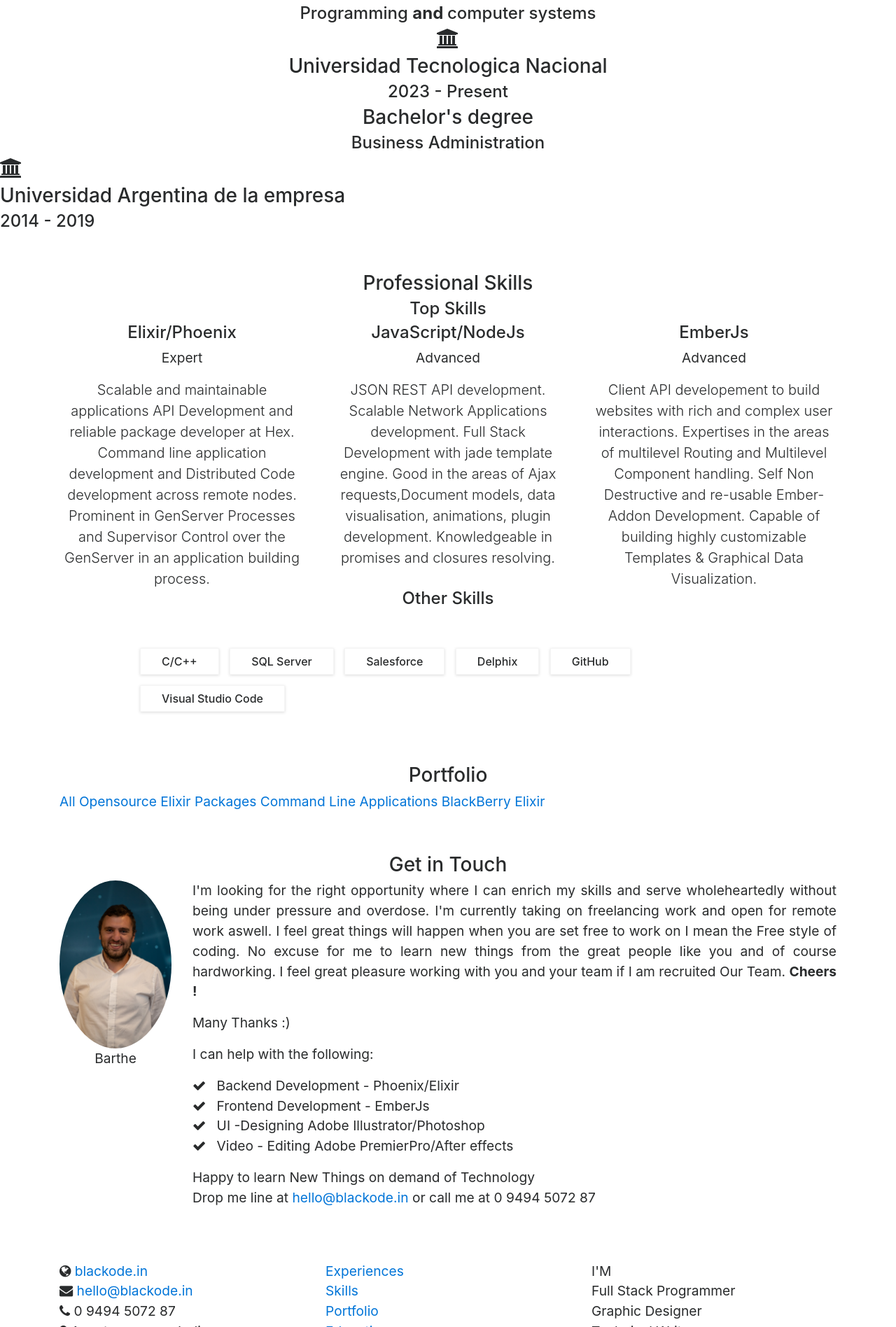
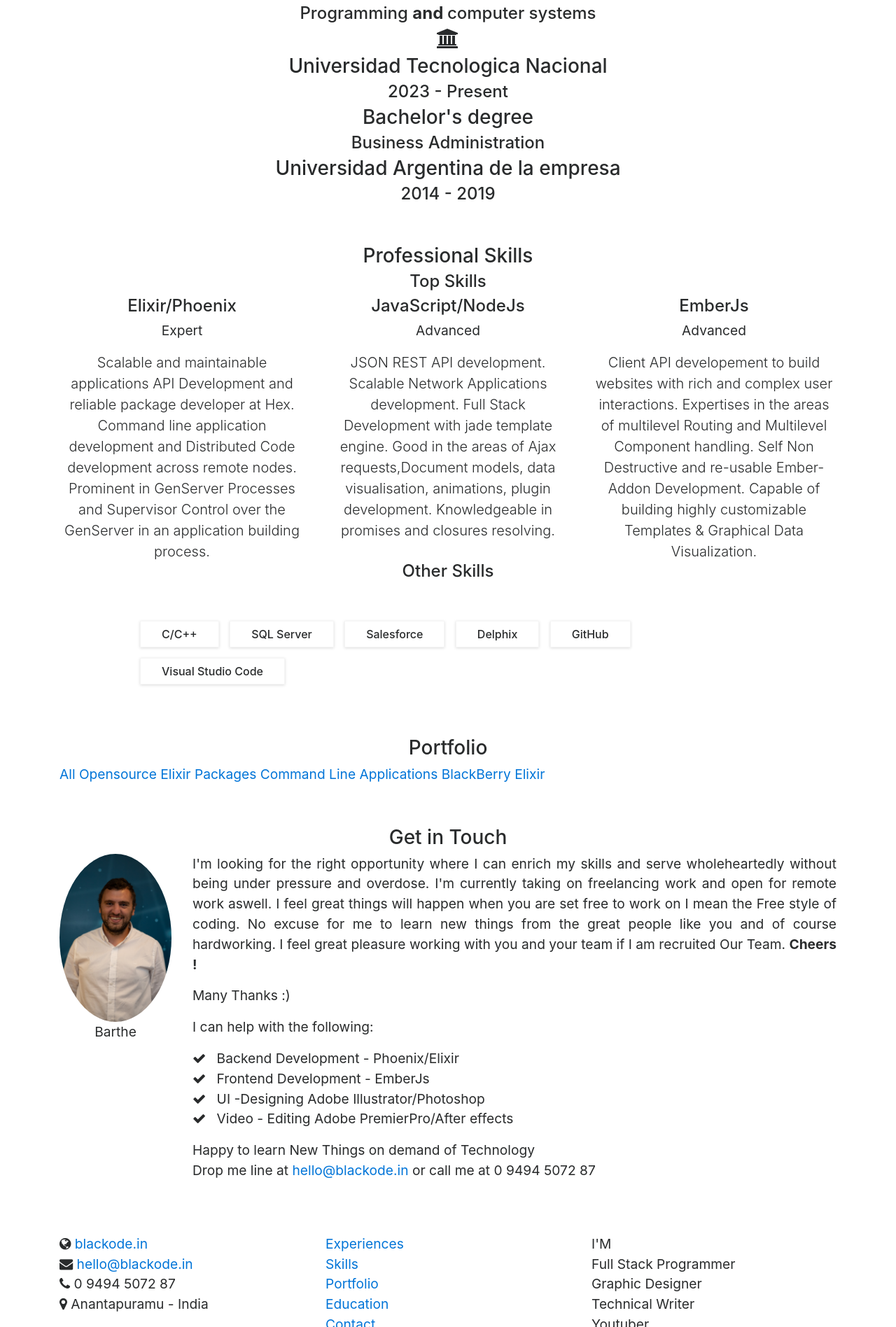
Before and after one commit to HBarthe/hbarthe.github.io, a Jekyll site: the page built from index.html, in a window 1280 px wide. Shown: the part 2046-3942 px from the top of the page at 70% size. Built offline with Jekyll 4.4.1, drawn with Linux system fonts in a browser that asks for light colours; a style sheet for code colours, icons or effects is not loaded.

Commit message:
"Education 4"

```diff
--- a/_includes/education.html
+++ b/_includes/education.html
@@ -15,11 +15,8 @@
 <div class="container text-sm-center">
         <h3 class="theme-color "> Bachelor's degree </h3>
         <h4>Business Administration </h4>
-    </div>
     <div class="university">
         <h3 class="university theme-color">
-            <i class="fa fa-university"> </i>
-        </h3>
         <h3 class="university theme-color">Universidad Argentina de la empresa</h3>
         <h4 class="year">2014 - 2019  </h4>
     </div>
```
